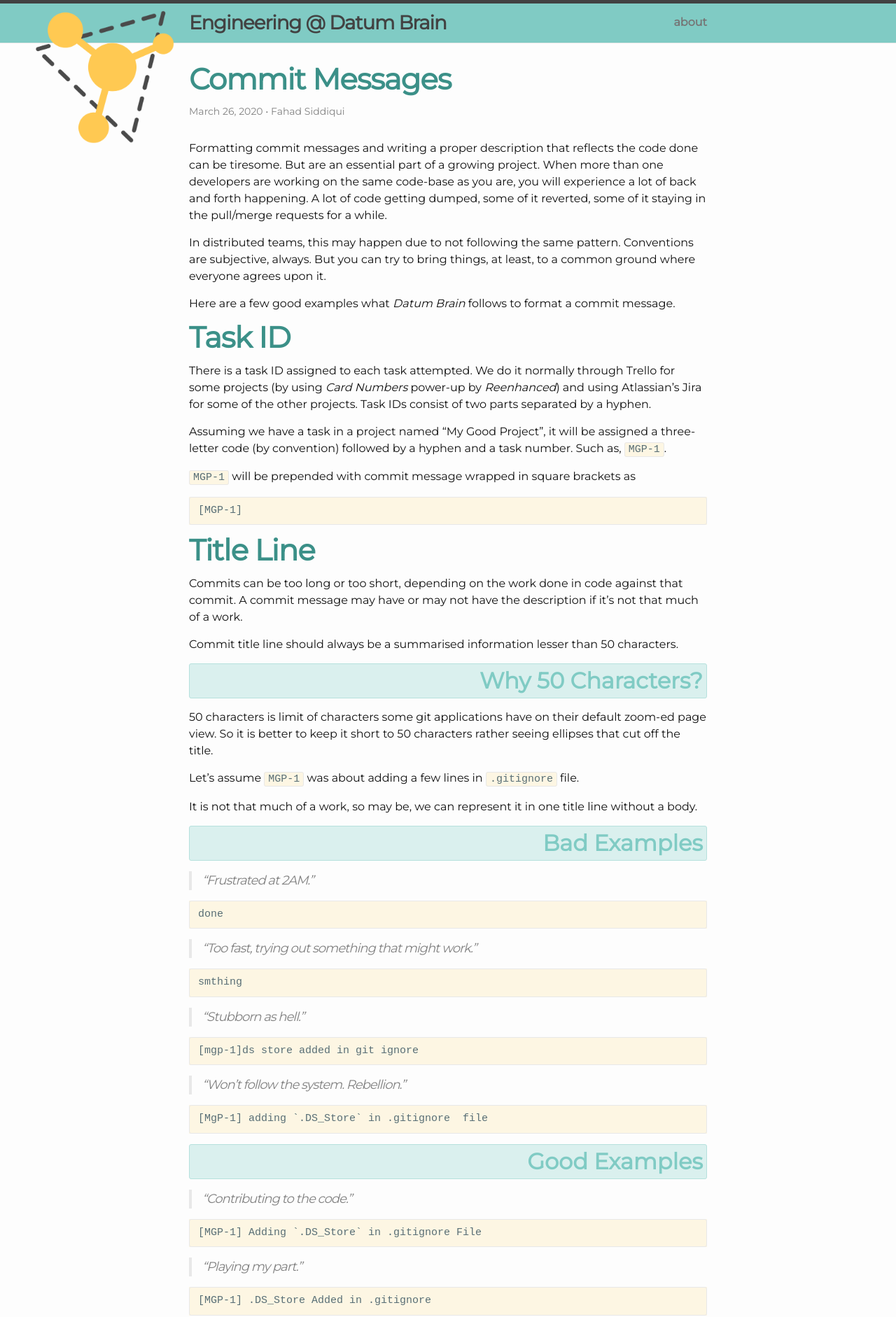
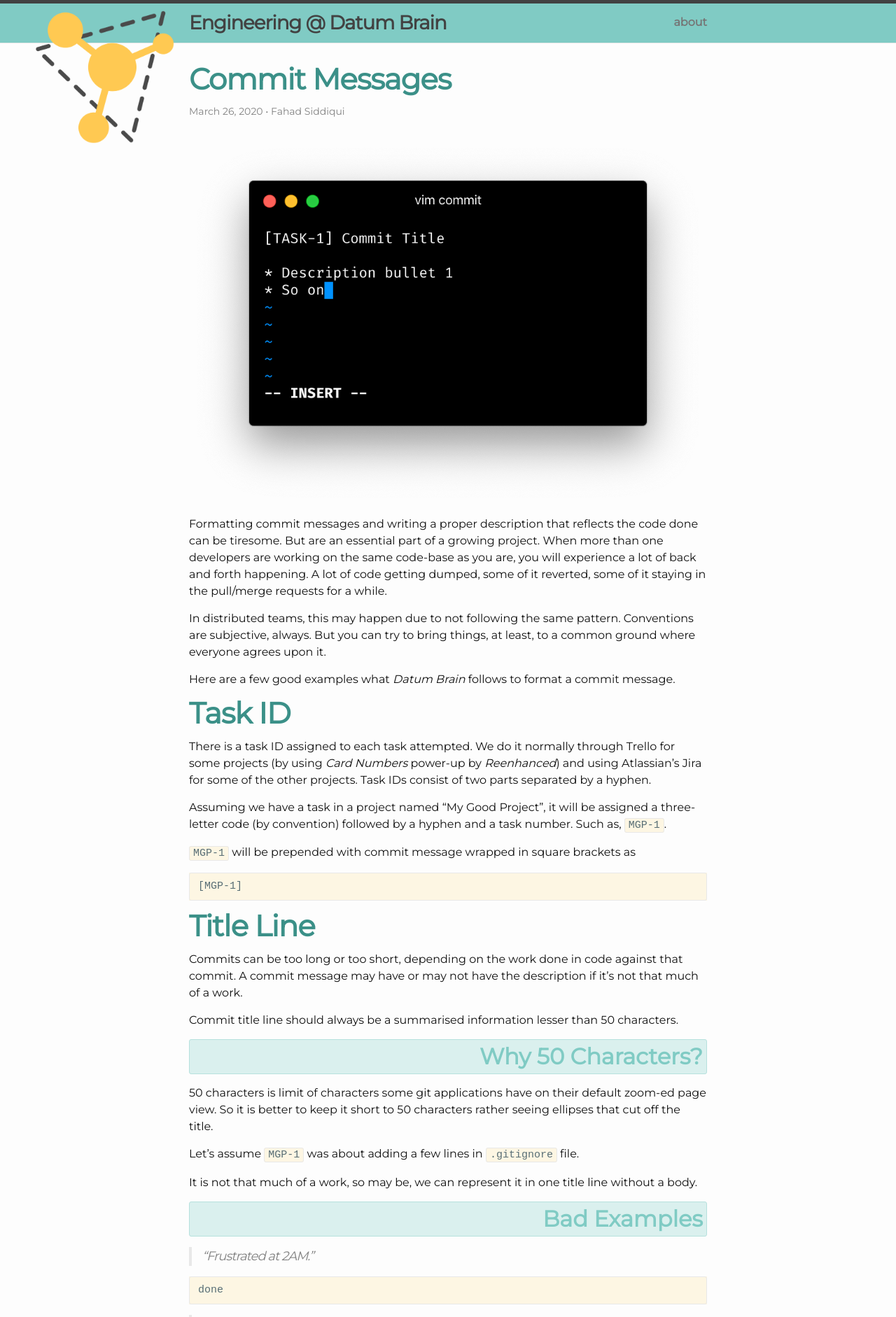
Before and after one commit to datumbrain/engineering, a Jekyll site: the page built from _posts/2020-03-26-commit-messages.md, in a window 1280 px wide. Shown: the top 1882 px of the page at 70% size. Built offline with Jekyll 4.4.1, drawn with Linux system fonts in a browser that asks for light colours; comment, search, counter and statistics services are not loaded.

Commit message:
Image Added

```diff
--- a/_posts/2020-03-26-commit-messages.md
+++ b/_posts/2020-03-26-commit-messages.md
@@ -5,6 +5,8 @@ author: Fahad Siddiqui
 authorUrl: https://github.com/fahadsiddiqui
 date: "2020-03-26 05:43:49"
 ---
+
+![](/assets/commit-post-image.png)
 
 Formatting commit messages and writing a proper description that reflects the code done can be tiresome. But are an essential part of a growing project. When more than one developers are working on the same code-base as you are, you will experience a lot of back and forth happening. A lot of code getting dumped, some of it reverted, some of it staying in the pull/merge requests for a while.
 
```
Also changed, not shown: assets/commit-post-image.png (added).
